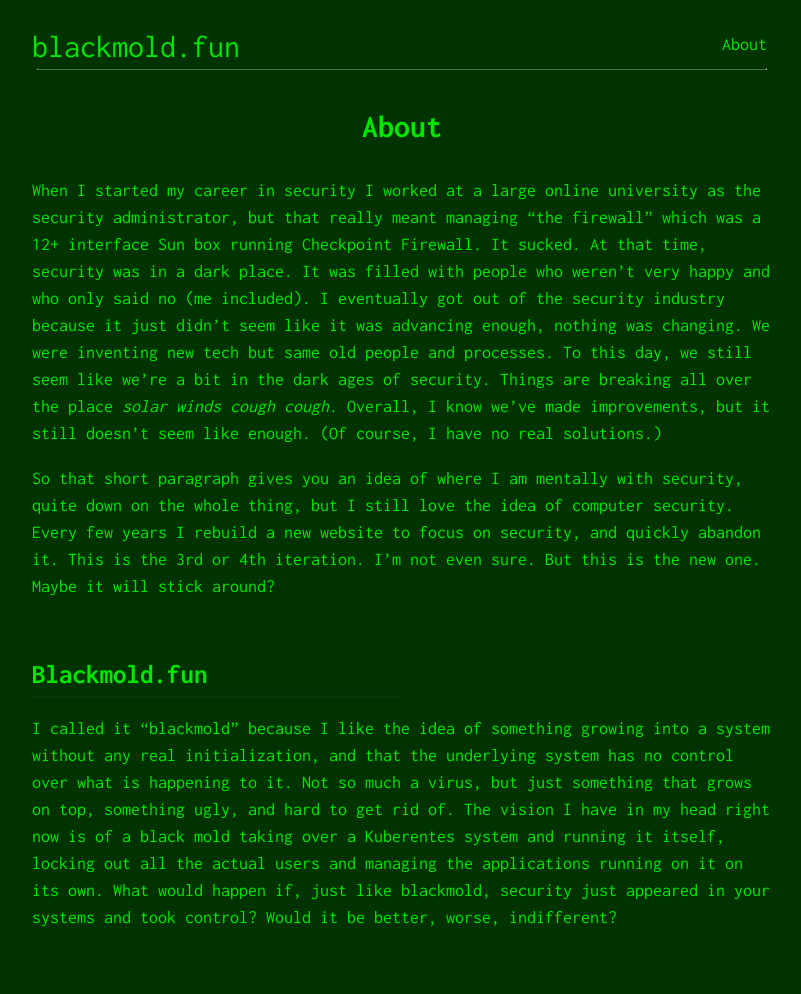
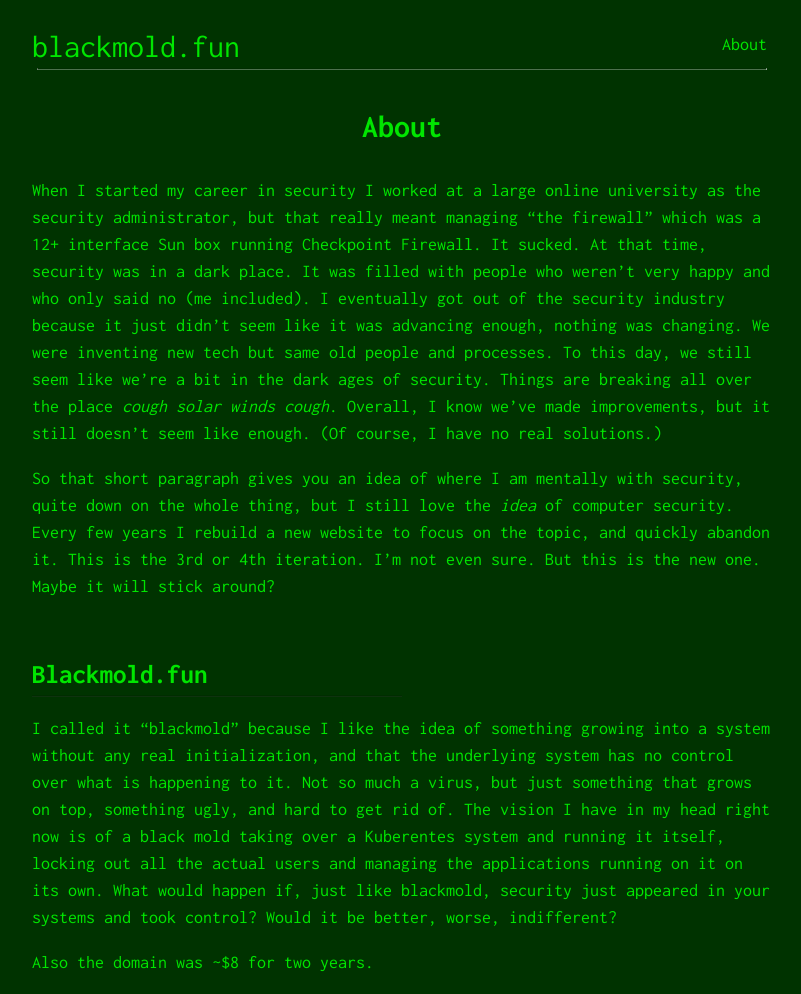
Before and after one commit to blackmold-fun/blackmold-fun.github.io, a Jekyll site: the page built from about.md, in a window 1280 px wide. Shown: the whole page, without its empty margins (238-1039 px from the left). Built offline with Jekyll 4.4.1, drawn with Linux system fonts in a browser that asks for light colours; nearby versions of some CDN libraries; comment, search, counter and statistics services are not loaded; before the commit the page ends 949 px from its top, so only the background shows below that.

Commit message:
udate about

```diff
--- a/about.md
+++ b/about.md
@@ -3,10 +3,12 @@ layout: default
 title: About
 ---
 
-When I started my career in security I worked at a large online university as the security administrator, but that really meant managing “the firewall” which was a 12+ interface Sun box running Checkpoint Firewall. It sucked. At that time, security was in a dark place. It was filled with people who weren’t very happy and who only said no (me included). I eventually got out of the security industry because it just didn’t seem like it was advancing enough, nothing was changing. We were inventing new tech but same old people and processes. To this day, we still seem like we’re a bit in the dark ages of security. Things are breaking all over the place *solar winds cough cough*. Overall, I know we’ve made improvements, but it still doesn’t seem like enough. (Of course, I have no real solutions.)
+When I started my career in security I worked at a large online university as the security administrator, but that really meant managing “the firewall” which was a 12+ interface Sun box running Checkpoint Firewall. It sucked. At that time, security was in a dark place. It was filled with people who weren’t very happy and who only said no (me included). I eventually got out of the security industry because it just didn’t seem like it was advancing enough, nothing was changing. We were inventing new tech but same old people and processes. To this day, we still seem like we’re a bit in the dark ages of security. Things are breaking all over the place *cough solar winds cough*. Overall, I know we’ve made improvements, but it still doesn’t seem like enough. (Of course, I have no real solutions.)
 
-So that short paragraph gives you an idea of where I am mentally with security, quite down on the whole thing, but I still love the idea of computer security. Every few years I rebuild a new website to focus on security, and quickly abandon it. This is the 3rd or 4th iteration. I’m not even sure. But this is the new one. Maybe it will stick around?
+So that short paragraph gives you an idea of where I am mentally with security, quite down on the whole thing, but I still love the *idea* of computer security. Every few years I rebuild a new website to focus on the topic, and quickly abandon it. This is the 3rd or 4th iteration. I’m not even sure. But this is the new one. Maybe it will stick around?
 
 ## Blackmold.fun
 
 I called it “blackmold” because I like the idea of something growing into a system without any real initialization, and that the underlying system has no control over what is happening to it. Not so much a virus, but just something that grows on top, something ugly, and hard to get rid of. The vision I have in my head right now is of a black mold taking over a Kuberentes system and running it itself, locking out all the actual users and managing the applications running on it on its own. What would happen if, just like blackmold, security just appeared in your systems and took control? Would it be better, worse, indifferent?
+
+Also the domain was ~$8 for two years.
```
